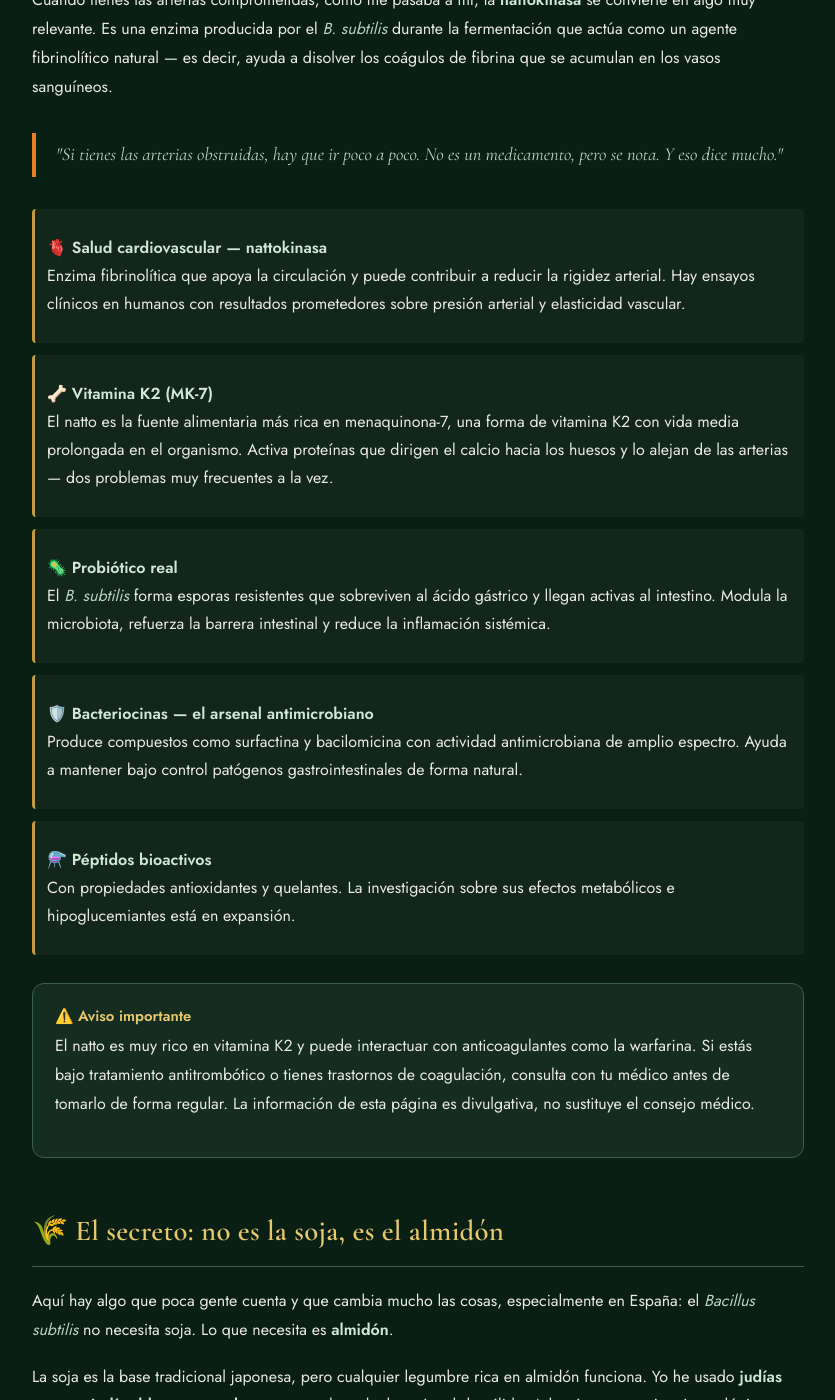
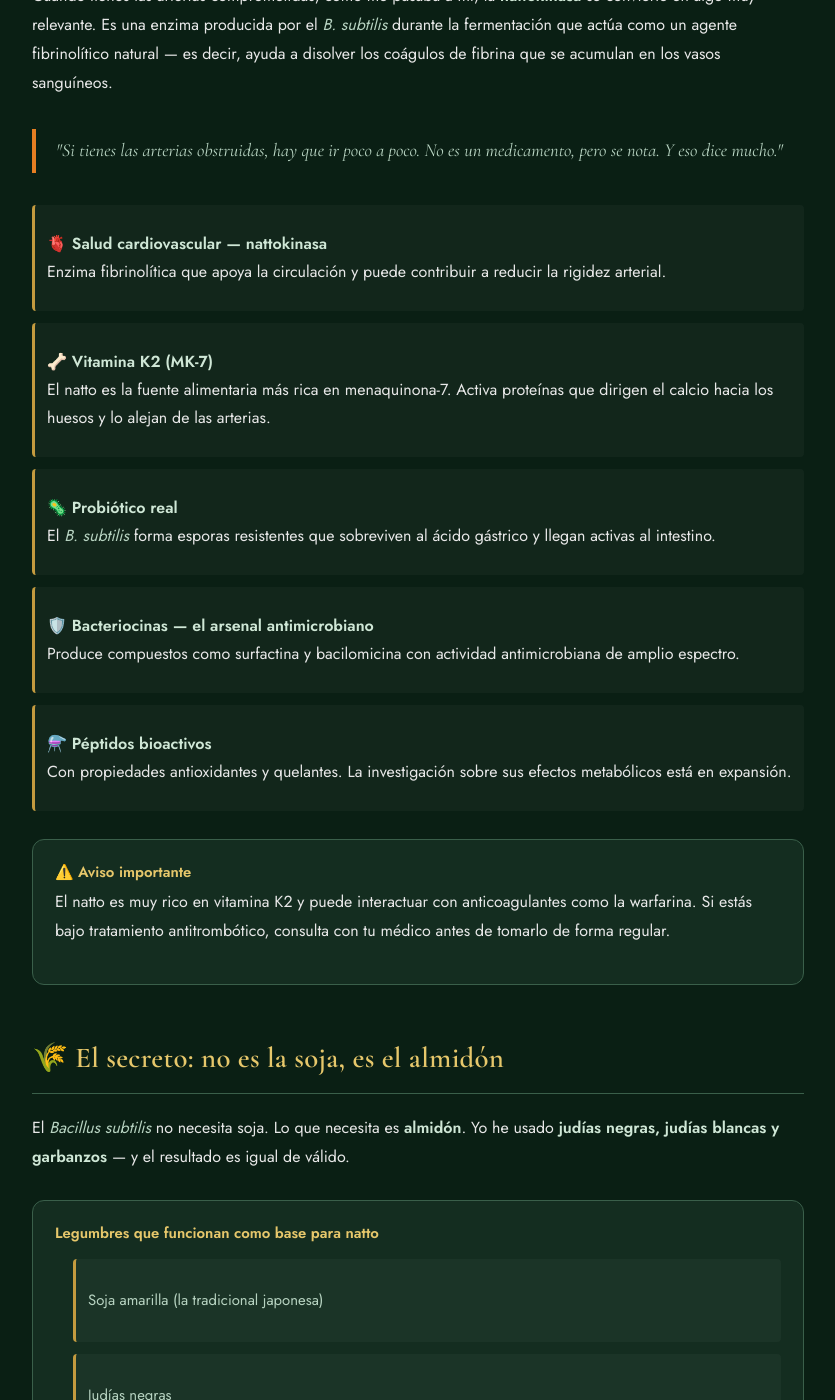
Before and after one commit to askedwhy11/fermentarBK, a Jekyll site: the page built from recetas/natto.html, in a window 1280 px wide and 1400 px high, scrolled down 1246 px. Shown: the whole window, without its empty margins (222-1057 px from the left). Built offline with Jekyll 4.4.1, drawn with Linux system fonts in a browser that asks for light colours; some of the changed text lies outside the part shown.

Commit message:
Update natto.html

```diff
--- a/recetas/natto.html
+++ b/recetas/natto.html
@@ -1,25 +1,12 @@
-<!DOCTYPE html>
-<html lang="es">
-<head>
-  <meta charset="UTF-8">
-  <meta name="viewport" content="width=device-width, initial-scale=1.0">
-  <title>Natto · Bacillus subtilis · Soberanía intestinal</title>
-  <link rel="stylesheet" href="../styles/styles.css">
-</head>
-
-<body>
-
-  <div class="menu">
-    <a href="../index.html">Home</a>
-    <a href="../fermento.html">Fermentación</a>
-    <a href="../butirato.html">Butirato</a>
-    <a href="../recetas.html" class="active">Recetas</a>
-    <a href="../perfumes.html">Perfumes</a>
-    <a href="../laboratorio.html">Herramientas</a>
-  </div>
+---
+layout: default
+title: Natto · Bacillus subtilis
+---
 
 <section class="container bloque">
- <a class="back" href="../recetas.html">← Volver a recetas</a>    <h1>Natto<br><em>Bacillus subtilis</em> — una joya milenaria</h1>
+  <a class="back" href="/recetas.html">← Volver a recetas</a>
+
+  <h1>Natto<br><em>Bacillus subtilis</em> — una joya milenaria</h1>
 
   <p>Si hay un fermento que merece un capítulo propio, es el natto. No es el más fácil de amar al primer mordisco — su textura viscosa y su olor intenso pueden sorprender — pero cuando entiendes lo que hace dentro de tu cuerpo, cambias de perspectiva.</p>
 
@@ -27,10 +14,9 @@
 
   <p>Llegué al natto buscando soluciones para la disbiosis intestinal — ese estado en el que el equilibrio microbiano se rompe y el cuerpo empieza a dar señales. Fermentadores, documentales, investigación propia... y ahí apareció el <em>Bacillus subtilis</em>. Lo que encontré me sorprendió.</p>
 
-    <!-- POR QUÉ ES ESPECIAL -->
   <h2>¿Por qué hablar de algo tan poco conocido en Occidente?</h2>
 
-    <p>En Japón el natto se come desde hace siglos, probablemente milenios. Los japoneses lo elaboraban de forma instintiva: soja cocida envuelta en paja de arroz, calor, humedad, tiempo. Sin laboratorio, sin termómetro, sin sobrecitos. El <em>Bacillus subtilis</em> está en la naturaleza — en la superficie de las semillas, en los vegetales, en el suelo. Los japoneses lo encontraron, casi sin buscarlo, en la paja del arroz.</p>
+  <p>En Japón el natto se come desde hace siglos, probablemente milenios. Los japoneses lo elaboraban de forma instintiva: soja cocida envuelta en paja de arroz, calor, humedad, tiempo. Sin laboratorio, sin termómetro, sin sobrecitos. El <em>Bacillus subtilis</em> está en la naturaleza — en la superficie de las semillas, en los vegetales, en el suelo.</p>
 
   <p>Hoy lo compramos en sobrecitos online. Pero la lógica es exactamente la misma: <strong>calor, humedad y almidón</strong>. Eso es todo lo que necesita este bacilo para hacer su trabajo.</p>
 
@@ -39,7 +25,6 @@
     <p>El <em>Bacillus subtilis</em> no es un microorganismo raro ni difícil de encontrar. Vive en la superficie de semillas y vegetales, en el suelo, en el entorno natural. Lo especial no es su rareza — es lo que produce cuando fermenta almidón en las condiciones adecuadas.</p>
   </div>
 
-    <!-- BENEFICIOS -->
   <h2>🫀 Por qué lo tomo: los beneficios que me importan</h2>
 
   <p>Cuando tienes las arterias comprometidas, como me pasaba a mí, la <strong>nattokinasa</strong> se convierte en algo muy relevante. Es una enzima producida por el <em>B. subtilis</em> durante la fermentación que actúa como un agente fibrinolítico natural — es decir, ayuda a disolver los coágulos de fibrina que se acumulan en los vasos sanguíneos.</p>
@@ -47,39 +32,21 @@
   <p class="quote">"Si tienes las arterias obstruidas, hay que ir poco a poco. No es un medicamento, pero se nota. Y eso dice mucho."</p>
 
   <ul>
-      <li>
-        <strong>🫀 Salud cardiovascular — nattokinasa</strong><br>
-        Enzima fibrinolítica que apoya la circulación y puede contribuir a reducir la rigidez arterial. Hay ensayos clínicos en humanos con resultados prometedores sobre presión arterial y elasticidad vascular.
-      </li>
-      <li>
-        <strong>🦴 Vitamina K2 (MK-7)</strong><br>
-        El natto es la fuente alimentaria más rica en menaquinona-7, una forma de vitamina K2 con vida media prolongada en el organismo. Activa proteínas que dirigen el calcio hacia los huesos y lo alejan de las arterias — dos problemas muy frecuentes a la vez.
-      </li>
-      <li>
-        <strong>🦠 Probiótico real</strong><br>
-        El <em>B. subtilis</em> forma esporas resistentes que sobreviven al ácido gástrico y llegan activas al intestino. Modula la microbiota, refuerza la barrera intestinal y reduce la inflamación sistémica.
-      </li>
-      <li>
-        <strong>🛡️ Bacteriocinas — el arsenal antimicrobiano</strong><br>
-        Produce compuestos como surfactina y bacilomicina con actividad antimicrobiana de amplio espectro. Ayuda a mantener bajo control patógenos gastrointestinales de forma natural.
-      </li>
-      <li>
-        <strong>⚗️ Péptidos bioactivos</strong><br>
-        Con propiedades antioxidantes y quelantes. La investigación sobre sus efectos metabólicos e hipoglucemiantes está en expansión.
-      </li>
+    <li><strong>🫀 Salud cardiovascular — nattokinasa</strong><br>Enzima fibrinolítica que apoya la circulación y puede contribuir a reducir la rigidez arterial.</li>
+    <li><strong>🦴 Vitamina K2 (MK-7)</strong><br>El natto es la fuente alimentaria más rica en menaquinona-7. Activa proteínas que dirigen el calcio hacia los huesos y lo alejan de las arterias.</li>
+    <li><strong>🦠 Probiótico real</strong><br>El <em>B. subtilis</em> forma esporas resistentes que sobreviven al ácido gástrico y llegan activas al intestino.</li>
+    <li><strong>🛡️ Bacteriocinas — el arsenal antimicrobiano</strong><br>Produce compuestos como surfactina y bacilomicina con actividad antimicrobiana de amplio espectro.</li>
+    <li><strong>⚗️ Péptidos bioactivos</strong><br>Con propiedades antioxidantes y quelantes. La investigación sobre sus efectos metabólicos está en expansión.</li>
   </ul>
 
   <div class="technical">
     <strong>⚠️ Aviso importante</strong>
-      <p>El natto es muy rico en vitamina K2 y puede interactuar con anticoagulantes como la warfarina. Si estás bajo tratamiento antitrombótico o tienes trastornos de coagulación, consulta con tu médico antes de tomarlo de forma regular. La información de esta página es divulgativa, no sustituye el consejo médico.</p>
+    <p>El natto es muy rico en vitamina K2 y puede interactuar con anticoagulantes como la warfarina. Si estás bajo tratamiento antitrombótico, consulta con tu médico antes de tomarlo de forma regular.</p>
   </div>
 
-    <!-- EL ALMIDÓN -->
   <h2>🌾 El secreto: no es la soja, es el almidón</h2>
 
-    <p>Aquí hay algo que poca gente cuenta y que cambia mucho las cosas, especialmente en España: el <em>Bacillus subtilis</em> no necesita soja. Lo que necesita es <strong>almidón</strong>.</p>
-
-    <p>La soja es la base tradicional japonesa, pero cualquier legumbre rica en almidón funciona. Yo he usado <strong>judías negras, judías blancas y garbanzos</strong> — y el resultado es igual de válido. Además, conseguir soja ecológica en España puede ser complicado y cara. Las legumbres locales son más fáciles, más baratas y funcionan perfectamente.</p>
+  <p>El <em>Bacillus subtilis</em> no necesita soja. Lo que necesita es <strong>almidón</strong>. Yo he usado <strong>judías negras, judías blancas y garbanzos</strong> — y el resultado es igual de válido.</p>
 
   <div class="technical">
     <strong>Legumbres que funcionan como base para natto</strong>
@@ -93,44 +60,24 @@
     <p style="margin-top: 10px;">👉 La clave es que la legumbre quede bien blanda — el bacilo necesita acceder al almidón del interior del grano.</p>
   </div>
 
-    <!-- LA RECETA -->
   <h2>🏡 Cómo hacerlo en casa — el método sencillo</h2>
 
-    <p>En Oriente lo hacían sin más herramientas que una caja de bambú, mantas y el calor del ambiente. La lógica es simple: <strong>calor constante entre 39 y 41 °C y humedad alta</strong>. Con esas dos condiciones, el <em>B. subtilis</em> hace el resto.</p>
-
   <h3>Ingredientes</h3>
-
   <div class="technical">
     <ul style="padding-left: 0; list-style: none; line-height: 2.4;">
-        <li>🫘 <strong>Legumbre de tu elección</strong> — soja, judías o garbanzos. Bien remojados y cocidos hasta que estén tiernos pero enteros.</li>
-        <li>🧫 <strong>Cultivo de <em>B. subtilis</em></strong> — sobrecito comprado online, o una cucharada de natto ya hecho como "madre".</li>
+      <li>🫘 <strong>Legumbre de tu elección</strong> — soja, judías o garbanzos. Bien remojados y cocidos.</li>
+      <li>🧫 <strong>Cultivo de <em>B. subtilis</em></strong> — sobrecito online, o una cucharada de natto ya hecho.</li>
       <li>💧 <strong>Agua estéril tibia</strong> — para disolver el cultivo antes de inocular.</li>
     </ul>
   </div>
 
   <h3>Paso a paso</h3>
-
   <ul>
-      <li>
-        <strong>1. Remojar</strong><br>
-        Lava bien la legumbre y déjala en remojo 12–16 horas. Duplicará su volumen.
-      </li>
-      <li>
-        <strong>2. Cocer</strong><br>
-        Escurre y cuece hasta que los granos estén tiernos — que se aplasten con los dedos sin resistencia. En olla a presión unos 40–50 minutos, al vapor 2–3 horas.
-      </li>
-      <li>
-        <strong>3. Enfriar e inocular</strong><br>
-        Escurre bien y deja enfriar hasta unos 40–42 °C. Disuelve el cultivo en un poco de agua tibia estéril y mezcla bien con la legumbre caliente.
-      </li>
-      <li>
-        <strong>4. Fermentar</strong><br>
-        Distribuye en recipientes poco profundos. Cubre con film perforado o una tapa que permita algo de aire. Mantén a <strong>39–41 °C con humedad alta</strong> durante 18–24 horas. Horno con la luz encendida, yogurtera, caja térmica con paños húmedos — cualquier sistema que mantenga esa temperatura constante.
-      </li>
-      <li>
-        <strong>5. Madurar</strong><br>
-        Cuando aparecen los filamentos viscosos y el aroma característico, está listo. Lleva al frigorífico 24–48 horas para que el sabor se asiente y el olor se suavice.
-      </li>
+    <li><strong>1. Remojar</strong><br>Lava bien la legumbre y déjala en remojo 12–16 horas. Duplicará su volumen.</li>
+    <li><strong>2. Cocer</strong><br>Escurre y cuece hasta que los granos estén tiernos. En olla a presión unos 40–50 minutos, al vapor 2–3 horas.</li>
+    <li><strong>3. Enfriar e inocular</strong><br>Deja enfriar hasta unos 40–42 °C. Disuelve el cultivo en agua tibia estéril y mezcla bien con la legumbre.</li>
+    <li><strong>4. Fermentar</strong><br>Distribuye en recipientes poco profundos. Cubre con film perforado. Mantén a <strong>39–41 °C con humedad alta</strong> durante 18–24 horas.</li>
+    <li><strong>5. Madurar</strong><br>Cuando aparecen los filamentos viscosos, está listo. Lleva al frigorífico 24–48 horas para que el sabor se asiente.</li>
   </ul>
 
   <div class="technical">
@@ -140,34 +87,22 @@
       <li>Aroma intenso característico — fuerte pero no desagradable</li>
       <li>Color uniforme, sin manchas de colores extraños</li>
     </ul>
-      <p style="margin-top: 10px;"><strong>Si se pone malo</strong> lo notarás: cambia de sabor y puede aparecer moho blanco si lo has dejado demasiado tiempo en el frigorífico. Pero el <em>B. subtilis</em> es muy resistente — se puede congelar sin problema para tener cultivo para la próxima vez.</p>
   </div>
 
-    <!-- CONSERVACIÓN -->
   <h2>❄️ Conservación y reutilización del cultivo</h2>
-
-    <p>El <em>Bacillus subtilis</em> es uno de los microorganismos más resistentes que existen — forma esporas que sobreviven a condiciones extremas. Eso lo hace muy fácil de conservar:</p>
-
   <ul>
-      <li>
-        <strong>En el frigorífico</strong> — aguanta bien varios días. Si empieza a cambiar de sabor o aparece moho blanco, es señal de que ha estado demasiado tiempo.
-      </li>
-      <li>
-        <strong>En el congelador</strong> — la mejor opción para guardar cultivo para futuras tandas. Congela una pequeña porción y úsala directamente como "madre" la próxima vez.
-      </li>
+    <li><strong>En el frigorífico</strong> — aguanta bien varios días.</li>
+    <li><strong>En el congelador</strong> — la mejor opción. Congela una pequeña porción y úsala como "madre" la próxima vez.</li>
   </ul>
 
-    <!-- SABOR Y ADAPTACIÓN -->
   <h2>🍽️ El sabor: cómo adaptarlo a tu paladar</h2>
-
-    <p>Seré honesto: el natto no es un alimento que guste a todo el mundo a la primera. Su textura viscosa y su sabor intenso y umami pueden resultar extraños si no estás acostumbrado. Pero hay formas de tomarlo que lo hacen mucho más llevadero — y con el tiempo muchas personas acaban apreciándolo.</p>
-
-    <p class="bridge">Esta sección irá creciendo con el tiempo con combinaciones y formas de servir que vaya probando. 🌿</p>
+  <p>El natto no es un alimento que guste a todo el mundo a la primera. Su textura viscosa y su sabor intenso pueden resultar extraños. Pero hay formas de tomarlo que lo hacen mucho más llevadero.</p>
+  <p class="bridge">Esta sección irá creciendo con combinaciones que vaya probando. 🌿</p>
 
   <div class="technical">
     <strong>Ideas para empezar</strong>
     <ul style="padding-left: 18px; margin-top: 8px; line-height: 2.2;">
-        <li>Con arroz caliente — la forma tradicional japonesa. El arroz suaviza el sabor.</li>
+      <li>Con arroz caliente — la forma tradicional japonesa.</li>
       <li>Con salsa de soja y mostaza — el acompañamiento clásico.</li>
       <li>Mezclado con aguacate y un poco de limón — neutraliza bien el olor.</li>
       <li>En pequeñas cantidades sobre tostadas con aceite de oliva.</li>
@@ -175,25 +110,20 @@
     </ul>
   </div>
 
-    <!-- REFERENCIAS -->
   <h2>📚 Referencias científicas</h2>
-
   <div class="technical">
     <ul style="padding-left: 0; list-style: none; line-height: 2.2; font-size: 0.88rem;">
       <li>• Sumi, H. et al. (1987). <em>A novel fibrinolytic enzyme (nattokinase) in the vegetable cheese natto.</em> Experientia, 43(10), 1110–1111.</li>
-        <li>• Schurgers, L. J. et al. (2007). <em>Vitamin K-containing dietary supplements: comparison of synthetic vitamin K1 and natto-derived menaquinone-7.</em> Blood, 109(8), 3279–3283.</li>
+      <li>• Schurgers, L. J. et al. (2007). <em>Vitamin K-containing dietary supplements.</em> Blood, 109(8), 3279–3283.</li>
       <li>• Halder, M. et al. (2019). <em>Vitamin K: Double Bonds beyond Coagulation.</em> Biomolecules, 9(10), 597.</li>
-        <li>• Fujita, Y. et al. (2022). <em>Nattokinase supplementation improves blood pressure and arterial stiffness: a randomized controlled trial.</em> Hypertension Research, 45, 1120–1128.</li>
+      <li>• Fujita, Y. et al. (2022). <em>Nattokinase supplementation improves blood pressure and arterial stiffness.</em> Hypertension Research, 45, 1120–1128.</li>
       <li>• Tamang, J. P. et al. (2020). <em>Functional Microorganisms in Traditional Fermented Foods.</em> Frontiers in Microbiology, 11, 589321.</li>
     </ul>
-      <p style="margin-top: 12px; font-size: 0.82rem; color: var(--text-muted);">La información de esta página es divulgativa y no sustituye el consejo médico. El microbioma es un campo en constante evolución.</p>
+    <p style="margin-top: 12px; font-size: 0.82rem; color: var(--text-muted);">La información de esta página es divulgativa y no sustituye el consejo médico.</p>
   </div>
 
-    <p style="margin-top: 2rem;">← <a href="../recetas.html" style="color:#c49b3f; font-weight:bold;">Volver a Recetas</a></p>
+  <p style="margin-top: 2rem;">← <a href="/recetas.html" style="color:#c49b3f; font-weight:bold;">Volver a Recetas</a></p>
 
 </section>
 
-  <div class="footer-leaves" style="background-image: url('../image/hojas.jpeg');"></div>
-
-</body>
-</html>
+<div class="footer-leaves" style="background-image: url('/image/hojas.jpeg');"></div>
```
Lines whose indentation alone changed are shown as unchanged.
